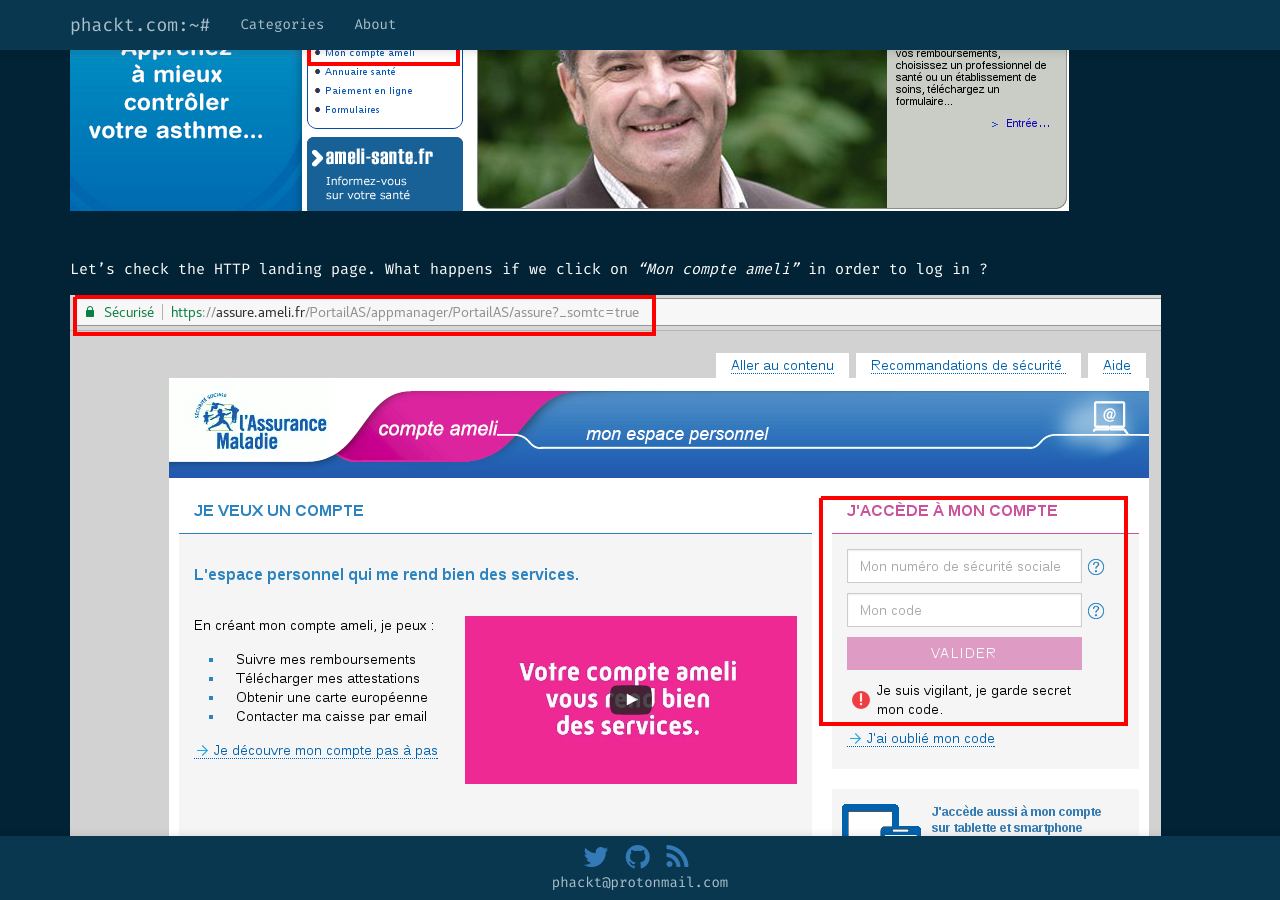
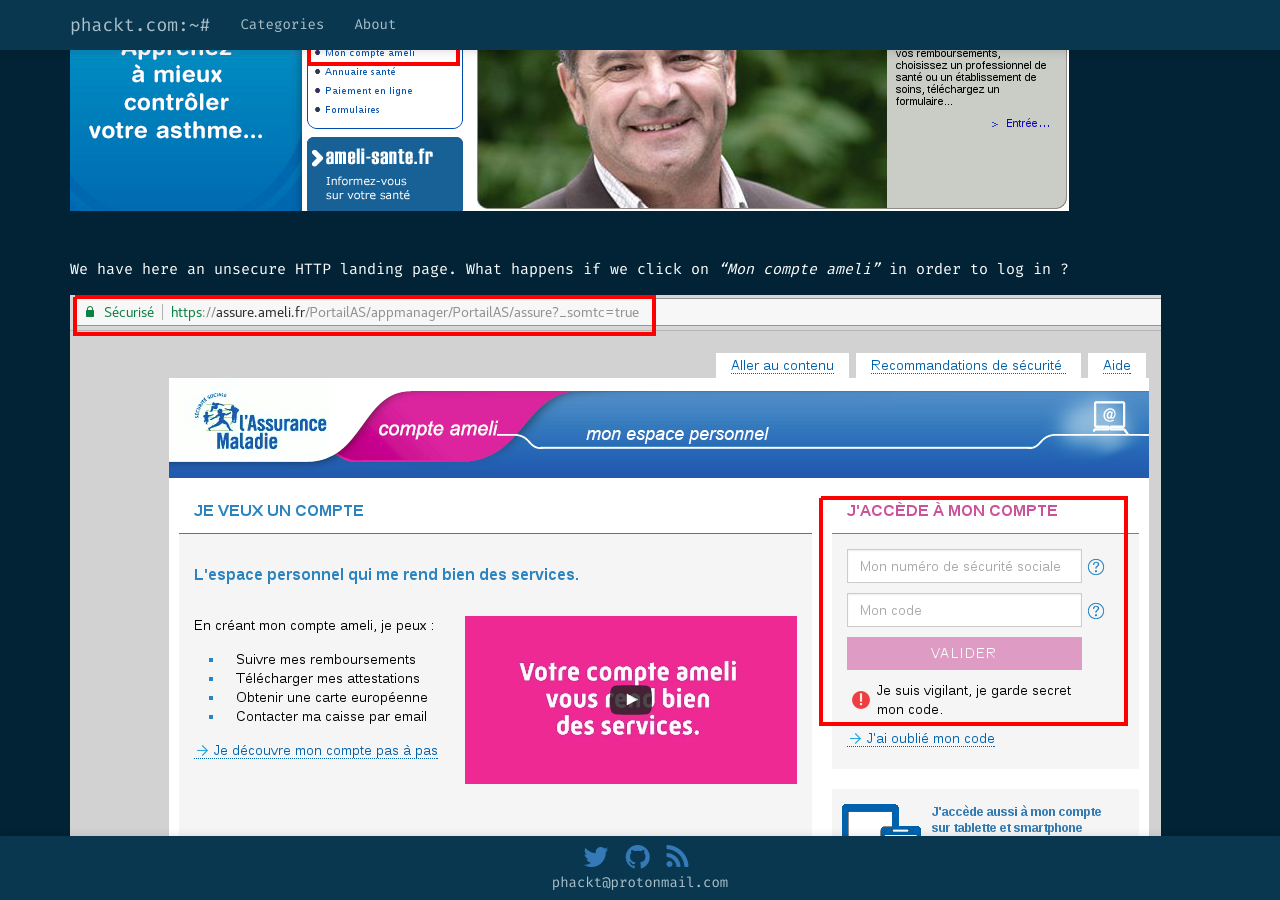
Before and after one commit to phackt/phackt.github.io, a Jekyll site: the page built from _posts/2017-03-27-mitm-non-hsts-example.markdown, in a window 1280 px wide and 900 px high, scrolled down 1144 px. Built offline with Jekyll 4.4.1, drawn with Linux system fonts in a browser that asks for light colours; nearby versions of some CDN libraries; some web fonts are replaced; comment, search, counter and statistics services are not loaded.

Commit message:
update posts

```diff
--- a/_posts/2017-03-27-mitm-non-hsts-example.markdown
+++ b/_posts/2017-03-27-mitm-non-hsts-example.markdown
@@ -23,7 +23,7 @@ MITM attacks still succeed if you are not protected with some soft/hardware drop
 So stop talking, go for the show:
 ![pic1]({{ site.url }}/public/images/mitm-example/pic1.png)
 
-Let's check the HTTP landing page. What happens if we click on *"Mon compte ameli"* in order to log in ?
+We have here an unsecure HTTP landing page. What happens if we click on *"Mon compte ameli"* in order to log in ?
 ![pic2]({{ site.url }}/public/images/mitm-example/pic2.png)
 
 So we have a secure login page.  What about the response headers ?
```
